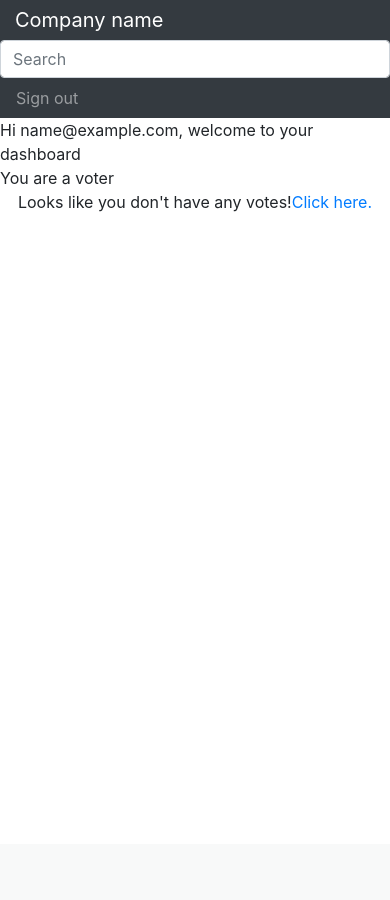
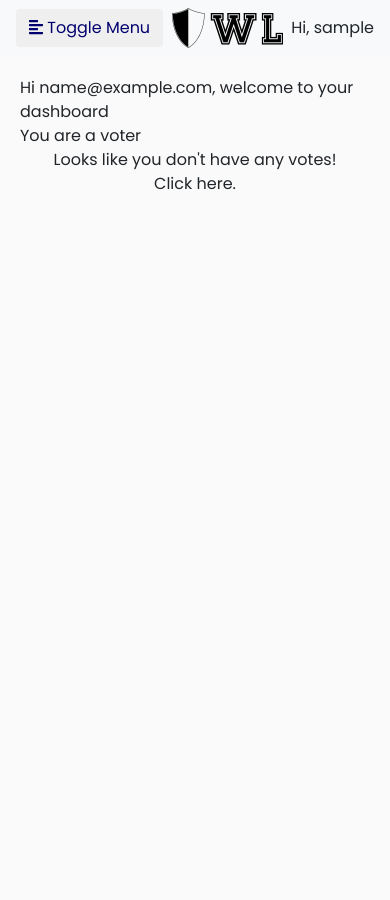
Before and after one commit to sensorseverywhere/django-writersleague, a Django app: page /dashboard/ in a window 390 px wide. Before the commit the page ends 212 px from the top, so only its background shows below. Run offline with Django 3.2, Linux system fonts and the light colour scheme; the visitor is signed in with stand-in values (Sample User, id 1); parts of the project's set-up code (start-up, migrations or seed data) failed here and were passed over; some libraries are stand-ins or nearby versions.

Commit message:
improved dashboard styles with toggle sidebar

```diff
--- a/server/account/templates/account/dashboard.html
+++ b/server/account/templates/account/dashboard.html
@@ -1,14 +1,13 @@
-{% extends 'dashboard-base.html' %}
+{% extends 'account/dashboard/base.html' %}
 {% load static %}
 
 {% block title %}{% endblock title %}
 
 {% block content %}
-<div class="container-fluid">
-  <div class="row">
-    {% include 'account/dashboard/sidebar.html' %}
+<div class="wrapper">
+  {% include 'account/dashboard/sidebar/nav.html' %}
 
-
+  <div id="dashboard">
     {% if user.username == 'anon' %}
         Hi, it looks like you need to update your profile. <br>
         <a href="/account/update/">You can do so here.</a>
@@ -25,8 +24,8 @@
         You are a voter
         {% include 'account/dashboard/voter.html' %}
     {% endif %}
-                <br>
   </div>
 </div>
 
+
 {% endblock content %}
--- a/server/templates/dashboard-base.html
+++ b/server/account/templates/account/dashboard/base.html
@@ -8,36 +8,25 @@
     	<meta name='viewport' content='width=device-width, initial-scale=1, shrink-to-fit=no'>
     	<!-- Bootstrap CSS -->
     	<link rel='stylesheet' href='https://stackpath.bootstrapcdn.com/bootstrap/4.1.3/css/bootstrap.min.css' integrity='sha384-MCw98/SFnGE8fJT3GXwEOngsV7Zt27NXFoaoApmYm81iuXoPkFOJwJ8ERdknLPMO' crossorigin='anonymous'>
-		<link href="https://stackpath.bootstrapcdn.com/font-awesome/4.7.0/css/font-awesome.min.css" rel="stylesheet" integrity="sha384-wvfXpqpZZVQGK6TAh5PVlGOfQNHSoD2xbE+QkPxCAFlNEevoEH3Sl0sibVcOQVnN" crossorigin="anonymous">
+		<script defer src="https://use.fontawesome.com/releases/v5.0.13/js/solid.js" integrity="sha384-tzzSw1/Vo+0N5UhStP3bvwWPq+uvzCMfrN1fEFe+xBmv1C/AtVX5K0uZtmcHitFZ" crossorigin="anonymous"></script>
+    <script defer src="https://use.fontawesome.com/releases/v5.0.13/js/fontawesome.js" integrity="sha384-6OIrr52G08NpOFSZdxxz1xdNSndlD4vdcf/q2myIUVO0VsqaGHJsB0RaBE01VTOY" crossorigin="anonymous"></script>
 		<link rel="stylesheet" href="https://fonts.googleapis.com/css?family=Roboto:300,400,500,700|Material+Icons">
 		<link rel="stylesheet" href="https://unpkg.com/bootstrap-material-design@4.1.1/dist/css/bootstrap-material-design.min.css" integrity="sha384-wXznGJNEXNG1NFsbm0ugrLFMQPWswR3lds2VeinahP8N0zJw9VWSopbjv2x7WCvX" crossorigin="anonymous">
-		<link href="{% static 'css/style.css' %}" rel="stylesheet">
+		<link href="{% static 'css/dashboard/style.css' %}" rel="stylesheet">
 		<link rel="stylesheet" href="https://cdn.jsdelivr.net/simplemde/latest/simplemde.min.css">
 		<title>WritersLeague | {% block title %}{% endblock title %}</title>
     </head>
     <body>
-      <nav class="navbar navbar-dark sticky-top bg-dark flex-md-nowrap p-0">
-        <a class="navbar-brand col-sm-3 col-md-2 mr-0" href="#">Company name</a>
-        <input class="form-control form-control-dark w-100" type="text" placeholder="Search" aria-label="Search">
-        <ul class="navbar-nav px-3">
-          <li class="nav-item text-nowrap">
-            <a class="nav-link" href="#">Sign out</a>
-          </li>
-        </ul>
-      </nav>
-
-
-
+		{% include 'account/dashboard/header/nav.html' %}
 
     	{% block content %}
-			{% endblock content %}
+		{% endblock content %}
 
-
-
-    	<script src='https://code.jquery.com/jquery-3.3.1.slim.min.js' integrity='sha384-q8i/X+965DzO0rT7abK41JStQIAqVgRVzpbzo5smXKp4YfRvH+8abtTE1Pi6jizo' crossorigin='anonymous'></script>
+		<script src='https://code.jquery.com/jquery-3.3.1.slim.min.js' integrity='sha384-q8i/X+965DzO0rT7abK41JStQIAqVgRVzpbzo5smXKp4YfRvH+8abtTE1Pi6jizo' crossorigin='anonymous'></script>
     	<script src='https://cdnjs.cloudflare.com/ajax/libs/popper.js/1.14.3/umd/popper.min.js' integrity='sha384-ZMP7rVo3mIykV+2+9J3UJ46jBk0WLaUAdn689aCwoqbBJiSnjAK/l8WvCWPIPm49' crossorigin='anonymous'></script>
     	<script src='https://stackpath.bootstrapcdn.com/bootstrap/4.1.3/js/bootstrap.min.js' integrity='sha384-ChfqqxuZUCnJSK3+MXmPNIyE6ZbWh2IMqE241rYiqJxyMiZ6OW/JmZQ5stwEULTy' crossorigin='anonymous'></script>
 		<script src="https://unpkg.com/bootstrap-material-design@4.1.1/dist/js/bootstrap-material-design.js" integrity="sha384-CauSuKpEqAFajSpkdjv3z9t8E7RlpJ1UP0lKM/+NdtSarroVKu069AlsRPKkFBz9" crossorigin="anonymous"></script>
+		<script src="{% static 'js/dashboard.js' %}"></script>
 	</body>
 </html>
 
--- /dev/null
+++ b/server/account/templates/account/dashboard/header/nav.html
@@ -0,0 +1,25 @@
+{% load static %}
+
+
+
+
+
+<nav class="navbar navbar-expand-lg navbar-light bg-light">
+	<div class="container-fluid">
+		<button type="button" id="sidebarCollapse" class="btn btn-toggle">
+			<i class="fas fa-align-left"></i>
+			<span>Toggle Menu</span>
+		</button>
+		<a href="{% url 'pages:home' %}">
+			<img src="{% static 'images/logo.png' %}" alt="logo">
+		</a>
+		<div class="pull-right">
+			{% if user.is_authenticated %}
+
+
+					Hi, {{ user.username }}
+
+			{% endif %}
+		</div>
+	</div>
+</nav>
--- a/server/account/templates/account/dashboard/sidebar.html
+++ /dev/null
@@ -1,77 +0,0 @@
-{% load static %}
-
-        <nav class="col-md-2 d-none d-md-block bg-light sidebar">
-            <div class="sidebar-sticky">
-              <ul class="nav flex-column">
-                <li class="nav-item">
-                  <a class="nav-link active" href="#">
-                    <span data-feather="home"></span>
-                    Dashboard <span class="sr-only">(current)</span>
-                  </a>
-                </li>
-                <li class="nav-item">
-                  <a class="nav-link" href="#">
-                    <span data-feather="file"></span>
-                    Orders
-                  </a>
-                </li>
-                <li class="nav-item">
-                  <a class="nav-link" href="#">
-                    <span data-feather="shopping-cart"></span>
-                    Products
-                  </a>
-                </li>
-                <li class="nav-item">
-                  <a class="nav-link" href="#">
-                    <span data-feather="users"></span>
-                    Customers
-                  </a>
-                </li>
-                <li class="nav-item">
-                  <a class="nav-link" href="#">
-                    <span data-feather="bar-chart-2"></span>
-                    Reports
-                  </a>
-                </li>
-                <li class="nav-item">
-                  <a class="nav-link" href="#">
-                    <span data-feather="layers"></span>
-                    Integrations
-                  </a>
-                </li>
-              </ul>
-
-              <h6 class="sidebar-heading d-flex justify-content-between align-items-center px-3 mt-4 mb-1 text-muted">
-                <span>Saved reports</span>
-                <a class="d-flex align-items-center text-muted" href="#">
-                  <span data-feather="plus-circle"></span>
-                </a>
-              </h6>
-              <ul class="nav flex-column mb-2">
-                <li class="nav-item">
-                  <a class="nav-link" href="#">
-                    <span data-feather="file-text"></span>
-                    Current month
-                  </a>
-                </li>
-                <li class="nav-item">
-                  <a class="nav-link" href="#">
-                    <span data-feather="file-text"></span>
-                    Last quarter
-                  </a>
-                </li>
-                <li class="nav-item">
-                  <a class="nav-link" href="#">
-                    <span data-feather="file-text"></span>
-                    Social engagement
-                  </a>
-                </li>
-                <li class="nav-item">
-                  <a class="nav-link" href="#">
-                    <span data-feather="file-text"></span>
-                    Year-end sale
-                  </a>
-                </li>
-              </ul>
-            </div>
-          </nav>
--- /dev/null
+++ b/server/account/templates/account/dashboard/sidebar/nav.html
@@ -0,0 +1,41 @@
+{% load static %}
+
+<nav id="sidebar">
+  <ul class="list-unstyled components">
+    <button class="btn btn-create">Create</button>
+    <li class="active">
+        <a href="#homeSubmenu" data-toggle="collapse" aria-expanded="false" class="dropdown-toggle">Home</a>
+        <!-- <ul class="collapse list-unstyled" id="homeSubmenu">
+            <li>
+                <a href="#">Home 1</a>
+            </li>
+            <li>
+                <a href="#">Home 2</a>
+            </li>
+            <li>
+                <a href="#">Home 3</a>
+            </li>
+        </ul> -->
+    </li>
+    <li>
+        <a href="#pageSubmenu" data-toggle="collapse" aria-expanded="false" class="dropdown-toggle">Stats</a>
+        <!-- <ul class="collapse list-unstyled" id="pageSubmenu">
+            <li>
+                <a href="#">Page 1</a>
+            </li>
+            <li>
+                <a href="#">Page 2</a>
+            </li>
+            <li>
+                <a href="#">Page 3</a>
+            </li>
+        </ul> -->
+    </li>
+    <li>
+        <a href="#">Marketplace</a>
+    </li>
+    <li>
+        <a href="#">Account</a>
+    </li>
+</ul>
+</nav>
--- /dev/null
+++ b/server/static/css/dashboard/style.css
@@ -0,0 +1,110 @@
+@import "https://fonts.googleapis.com/css?family=Poppins:300,400,500,600,700";
+
+.navbar-inverse {
+    background-color: #fff;
+}
+
+.btn-toggle {
+    color: #00006f;
+}
+
+body {
+    font-family: 'Poppins', sans-serif;
+    background: #fafafa;
+}
+
+p {
+    font-family: 'Poppins', sans-serif;
+    font-size: 1.1em;
+    font-weight: 300;
+    line-height: 1.7em;
+    color: #7386D5;
+}
+
+a, a:hover, a:focus {
+    color: inherit;
+    text-decoration: none;
+    transition: all 0.3s;
+}
+
+#sidebar {
+    background: #00006f;
+    color: #fff;
+    transition: all 0.3s;
+    min-width: 250px;
+    max-width: 250px;
+    min-height: 100vh;
+}
+
+#sidebar .sidebar-header {
+    padding: 20px;
+    background: #00006f;
+}
+
+#sidebar ul.components {
+    padding: 20px 0;
+    border-bottom: 1px solid #00a000;
+}
+
+#sidebar ul p {
+    color: #fff;
+    padding: 10px;
+}
+
+#sidebar ul li a {
+    padding: 10px;
+    font-size: 1.1em;
+    display: block;
+}
+#sidebar ul li a:hover {
+    color: #7386D5;
+    background: #fff;
+}
+
+#sidebar ul li.active > a, a[aria-expanded="true"] {
+    color: #fff;
+    background: #7386D5;
+}
+ul ul a {
+    font-size: 0.9em !important;
+    padding-left: 30px !important;
+    background: #00a000;
+}
+
+.wrapper {
+    display: flex;
+    width: 100%;
+    align-items: stretch;
+}
+
+#sidebar.active {
+    margin-left: -250px;
+}
+
+a[data-toggle="collapse"] {
+    position: relative;
+}
+
+.dropdown-toggle::after {
+    display: block;
+    position: absolute;
+    top: 50%;
+    right: 20px;
+    transform: translateY(-50%);
+}
+
+#dashboard {
+    width: 100%;
+    padding: 20px;
+    min-height: 100vh;
+    transition: all 0.3s;
+}
+
+@media (max-width: 768px) {
+    #sidebar {
+        margin-left: -250px;
+    }
+    #sidebar.active {
+        margin-left: 0;
+    }
+}
--- a/server/static/css/style.css
+++ b/server/static/css/style.css
@@ -17,5 +17,5 @@
 
 .btn-join, .btn-create {
     color: #fff;
-    background-color: #33b5e5;
+    background-color: #00006f;
 }
--- /dev/null
+++ b/server/static/js/dashboard.js
@@ -0,0 +1,6 @@
+$(document).ready(function () {
+    $('#sidebarCollapse').on('click', function () {
+        $('#sidebar').toggleClass('active');
+    });
+
+});
--- a/server/templates/base.html
+++ b/server/templates/base.html
@@ -15,7 +15,7 @@
 		<title>WritersLeague | {% block title %}{% endblock title %}</title>
     </head>
     <body>
-    	<main class='container-fluid'>
+    	<main>
             <header>
 				{% include 'header/nav.html' %}
 			</header>
```
Also changed, not shown: server/account/migrations/0001_initial.py (deleted). Lines whose indentation alone changed are shown as unchanged.
